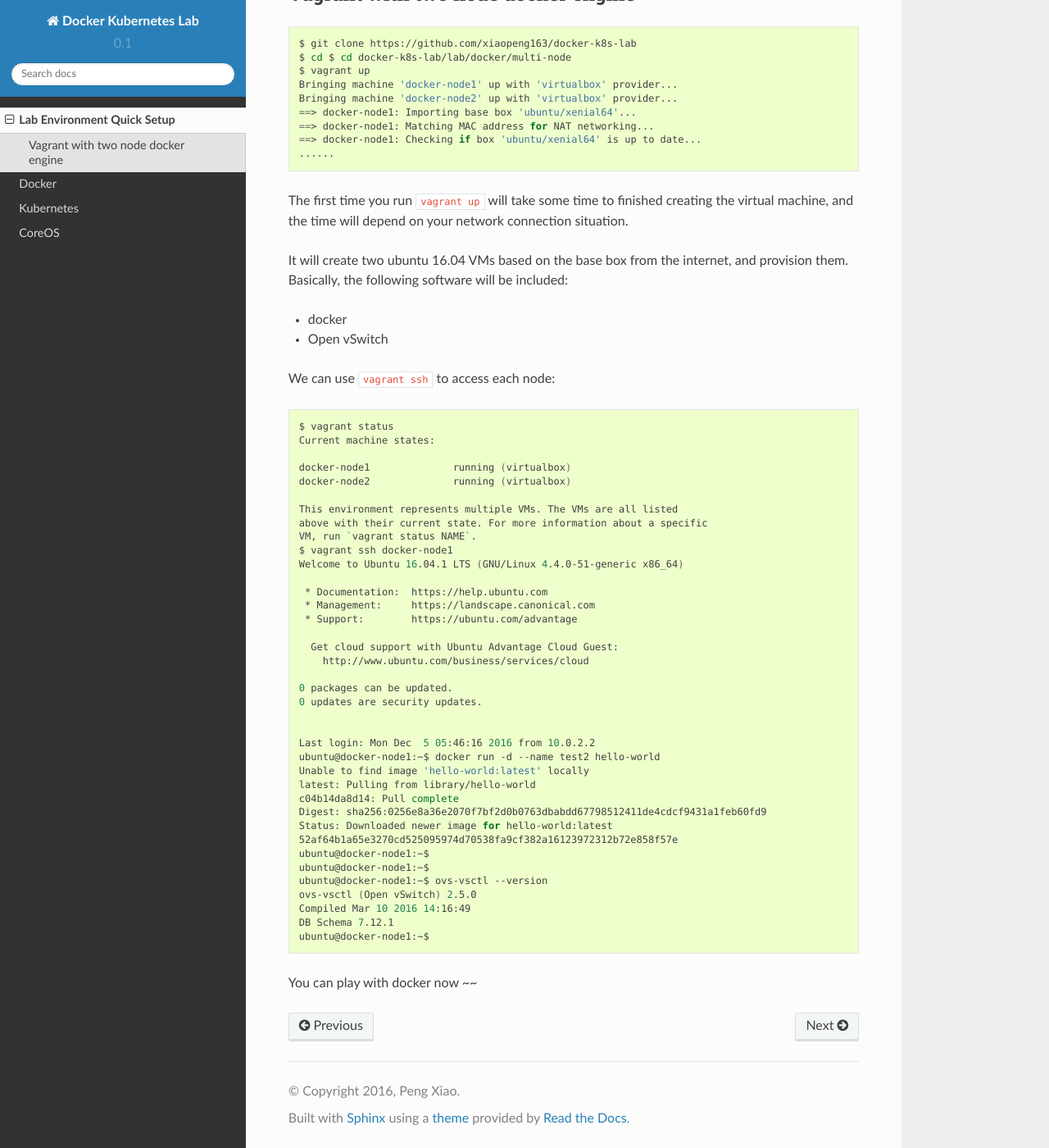
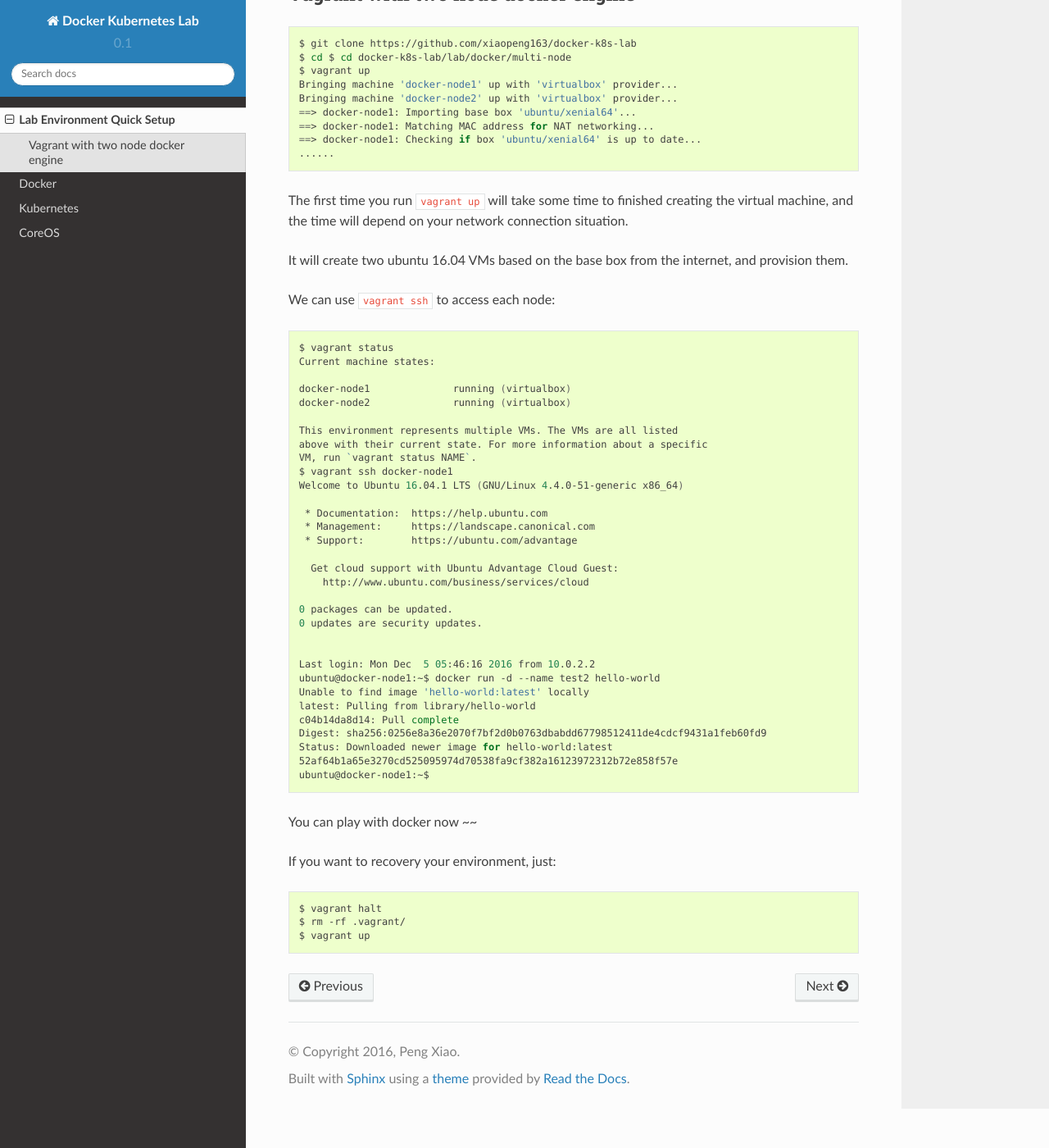
Before and after one commit to xiaopeng163/docker-k8s-lab, a Sphinx documentation site: the page built from docs/source/lab-environment.rst, in a window 1280 px wide and 1400 px high, scrolled down 352 px. Shown: the whole window at 82% size. Built offline with Sphinx 7.4.7 and the Read the Docs theme 2.0.0, drawn with Linux system fonts in a browser that asks for light colours.

Commit message:
some small changes
Signed-off-by: Peng Xiao <xiaoquwl@gmail.com>

```diff
--- a/docs/source/docker/docker-engine.rst
+++ b/docs/source/docker/docker-engine.rst
@@ -1,5 +1,5 @@
-Docker Engine
-=============
+Docker Engine Basic
+===================
 
 When people say “Docker” they typically mean Docker Engine, the client-server application
 made up of the Docker daemon, a REST API that specifies interfaces for interacting with the daemon,
--- a/docs/source/docker/docker-network.rst
+++ b/docs/source/docker/docker-network.rst
@@ -1,5 +1,5 @@
-Docker Network
-===============
+Docker Network Overview
+=======================
 
 .. image:: _image/docker-turtles-communication.jpg
 
--- a/docs/source/docker/netns.rst
+++ b/docs/source/docker/netns.rst
@@ -1,4 +1,4 @@
-Network Namespace
-=================
+Linux Network Namespace
+=======================
 
 Please go to http://www.opencloudblog.com/?p=66 to learn what network namespace and veth pair are and how does they work.
--- a/docs/source/lab-environment.rst
+++ b/docs/source/lab-environment.rst
@@ -9,7 +9,6 @@ For what vagrant is and how to use it with virtualbox and vmware fusion, please
 
 Vagrant with two node docker engine
 -----------------------------------
-
 
 .. code-block:: bash
 
@@ -27,11 +26,6 @@ The first time you run ``vagrant up`` will take some time to finished creating t
 your network connection situation.
 
 It will create two ubuntu 16.04 VMs based on the base box from the internet, and provision them.
-Basically, the following software will be included:
-
-- docker
-- Open vSwitch
-
 
 We can use ``vagrant ssh`` to access each node:
 
@@ -69,11 +63,14 @@ We can use ``vagrant ssh`` to access each node:
   Status: Downloaded newer image for hello-world:latest
   52af64b1a65e3270cd525095974d70538fa9cf382a16123972312b72e858f57e
   ubuntu@docker-node1:~$
-  ubuntu@docker-node1:~$
-  ubuntu@docker-node1:~$ ovs-vsctl --version
-  ovs-vsctl (Open vSwitch) 2.5.0
-  Compiled Mar 10 2016 14:16:49
-  DB Schema 7.12.1
-  ubuntu@docker-node1:~$
+
 
 You can play with docker now ~~
+
+If you want to recovery your environment, just:
+
+.. code-block:: bash
+
+  $ vagrant halt
+  $ rm -rf .vagrant/
+  $ vagrant up
```
Also changed, not shown: docs/source/index.rst (+5 -3 lines).
